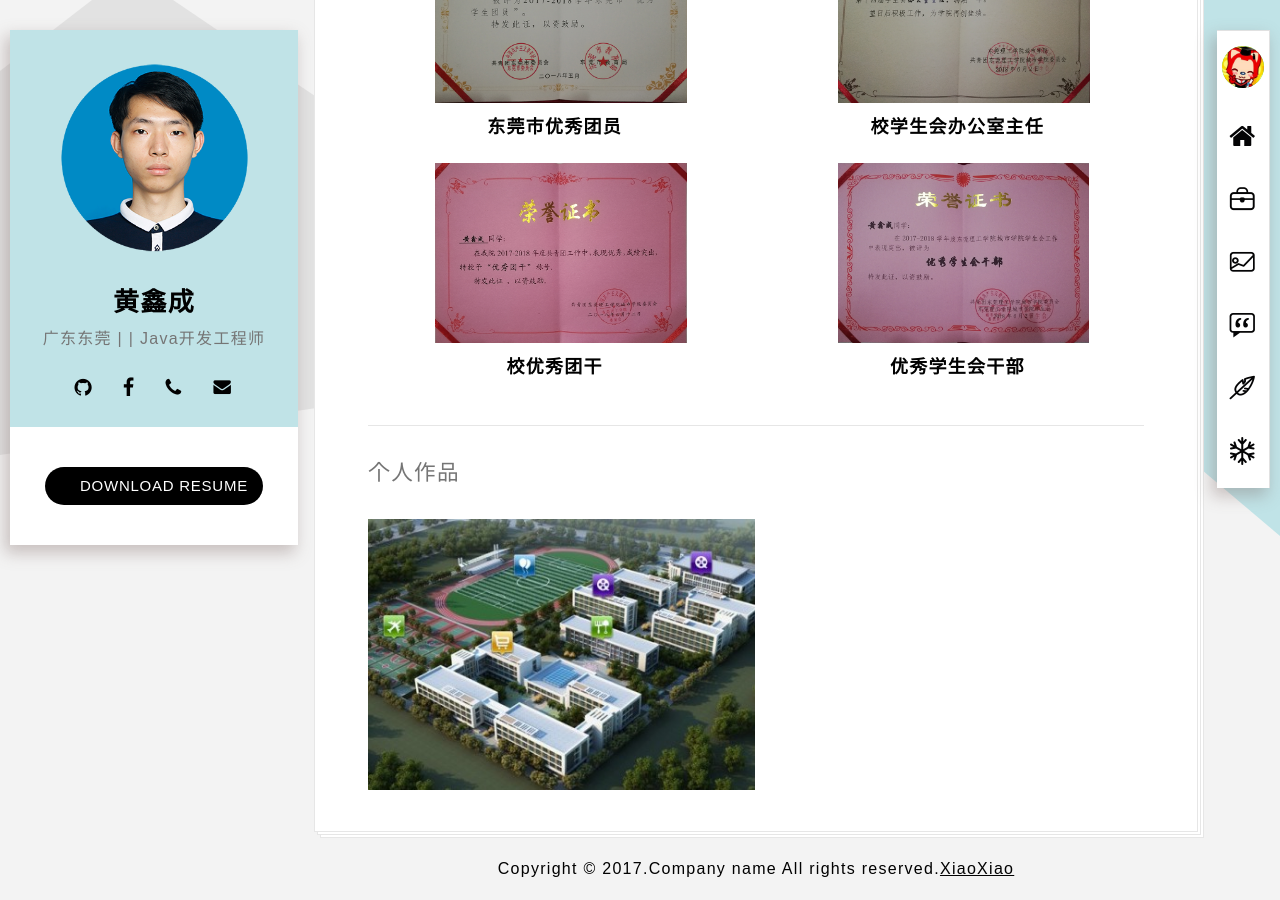
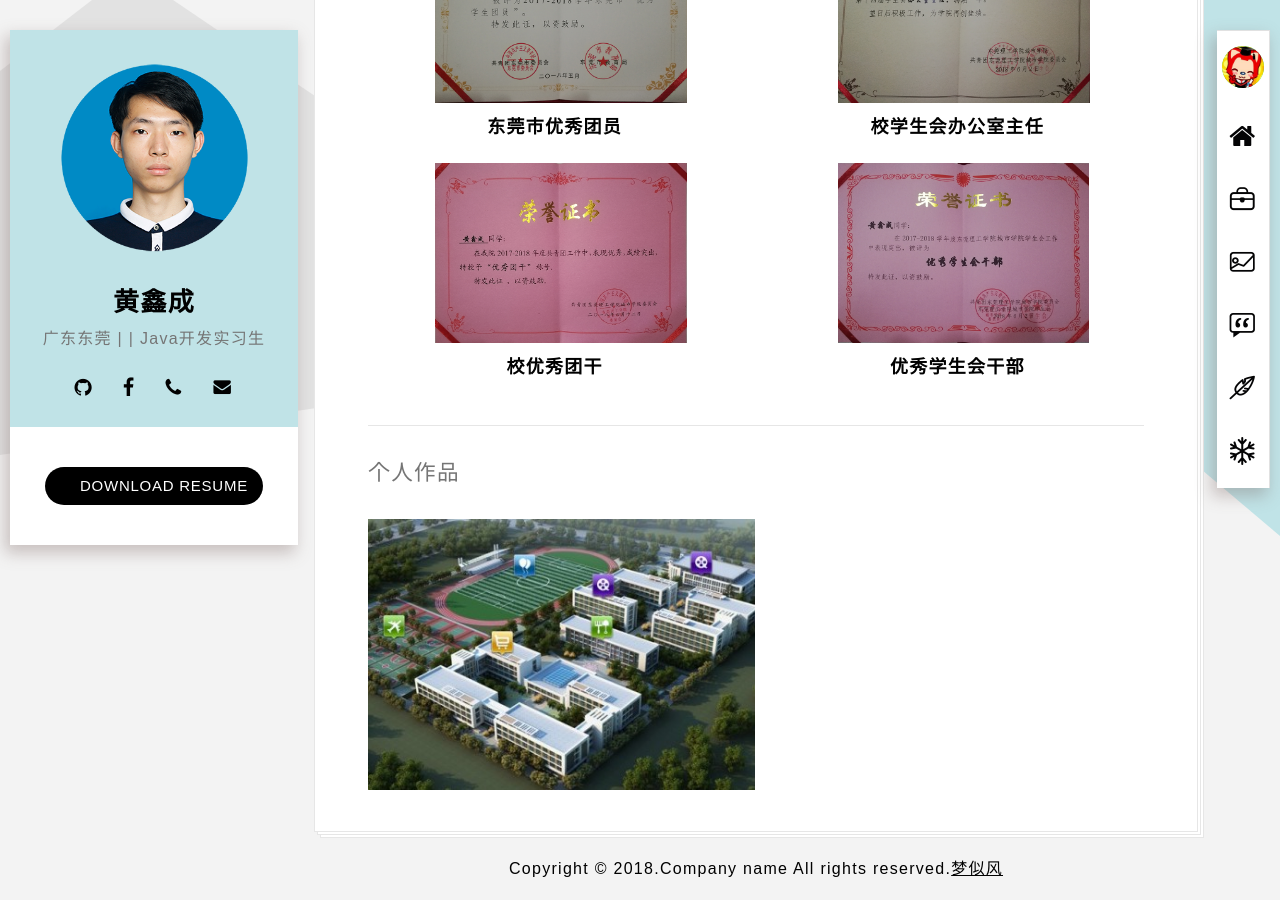
Before and after one commit to sundaydg/hxc-resume, a Jekyll site: the page built from index.html, in a window 1280 px wide and 900 px high, scrolled down 1646 px. Built offline with Jekyll 4.4.1, drawn with Linux system fonts in a browser that asks for light colours; some web fonts are replaced.

Commit message:
footerer

```diff
--- a/_config.yml
+++ b/_config.yml
@@ -2,7 +2,7 @@
 name: 黄鑫成
 location: 广东东莞
 company:
-position: Java开发工程师
+position: Java开发实习生
 github: https://github.com/sundaydg
 facebook: https://www.facebook.com/
 phone: 13729975787
--- a/_includes/footer.html
+++ b/_includes/footer.html
@@ -1,7 +1,7 @@
 <footer id="ace-footer" class="ace-container-shift">
     <div class="ace-container">
   <div class="ace-footer-cont clear-mrg">
-    <p class="text-center">Copyright &copy; 2017.Company name All rights reserved.<a href="https://gitee.com/xiaodan_yu">XiaoXiao</a></p>
+    <p class="text-center">Copyright &copy; 2018.Company name All rights reserved.<a href="https://github.com/sundaydg">梦似风</a></p>
   </div>
     </div><!-- .ace-container -->
 </footer><!-- #ace-footer -->
--- a/_includes/resumer_06-personal_project.html
+++ b/_includes/resumer_06-personal_project.html
@@ -13,8 +13,8 @@
                     <div class="portfolio-caption text-center">
                         <div class="valign-table">
                             <div class="valign-cell">
-                                <h2 class="text-upper">智能楼宇管理系统</h2>
-                                <p>基于数据采集模型的智能楼宇管理系统，支持SNMP,Modbus,电总, OPC等协议。</p>
+                                <h2 class="text-upper">自动化控制原理重点课程建设网站</h2>
+                                <p>基于JSP、Servlet、MySQL开发的课程建设网站,实现了咨询发布、文件的上传、下载、在线预览，随机生成题目的在线考试等功能。</p>
                                 <a href="#pf-popup-1" class="pf-btn-view btn btn-primary">详情</a>
                             </div>
                         </div>
@@ -33,7 +33,7 @@
                             <p class="text-muted"><strong>design / development</strong></p>
                             <dl class="dl-horizontal">
                                 <dt>Demo展示地址:</dt>
-                                <dd><a href="http://120.24.243.119:8080/Backstage_test/">Demo</a></dd>
+                                <dd><a href="http://120.24.243.119:8080/Backstage_test/" target="view_window">Demo</a></dd>
                             </dl>
                             <p>基于JSP、Servlet、MySQL开发的课程建设网站,实现了咨询发布、文件的上传、下载、在线预览，随机生成题目的在线考试等功能。</p>
                         </div><!-- .pf-popup-info -->
```
